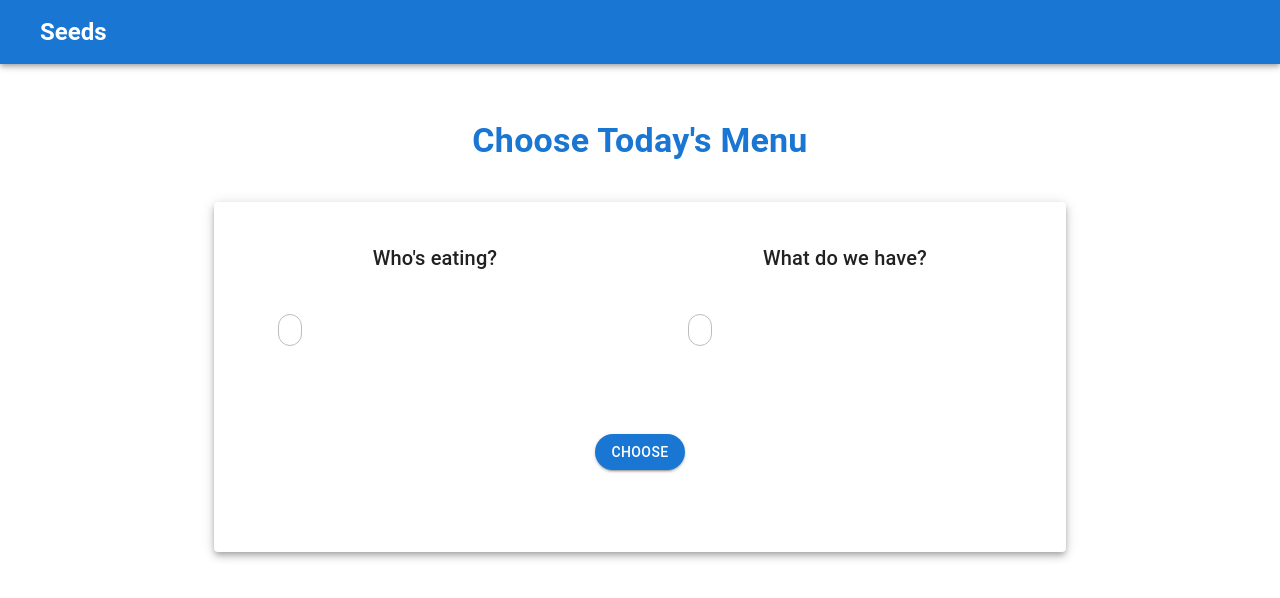
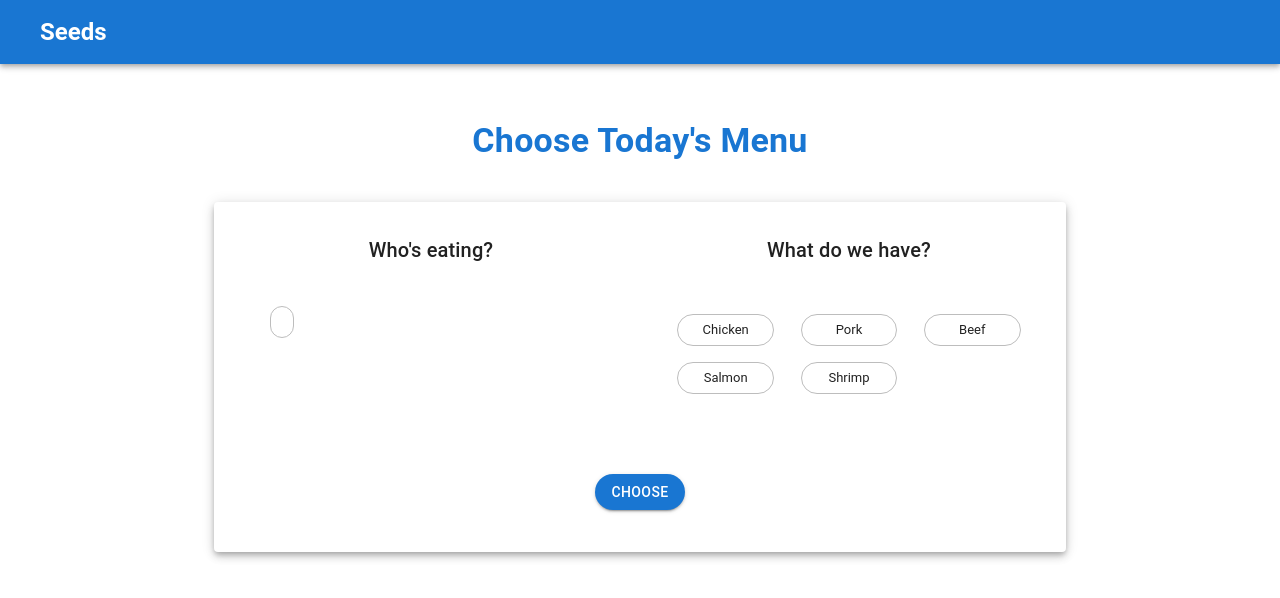
Before and after one commit to mariescoding/reactMenuGenerate, a React (Create React App) app in the folder my-app-test/: page / in a window 1280 px wide. Shown: the top 598 px of the page. Built offline with nearby package versions, Linux system fonts and the light colour scheme.

Commit message:
add ingredient button values

```diff
--- a/my-app-test/src/features/enterInputs/EnterInputs.tsx
+++ b/my-app-test/src/features/enterInputs/EnterInputs.tsx
@@ -9,7 +9,7 @@ export const EnterInputs = () => {
 
   return (
     <Paper elevation={5} sx={{ height: "350px;" }}>
-      <Grid container spacing={2} sx={{ p: 3 }}>
+      <Grid container spacing={2} sx={{ p: 2 }}>
         <EnterPeople />
         <EnterIng />
       </Grid>
--- a/my-app-test/src/features/enterInputs/components/EnterIngredient.tsx
+++ b/my-app-test/src/features/enterInputs/components/EnterIngredient.tsx
@@ -6,8 +6,12 @@ export const EnterIng: React.FC = () => {
   return (
     <Grid item md={6}>
       <Typography variant="h6">What do we have?</Typography>
-      <Grid container spacing={2} sx={{ m: 3 }}>
-        <IngButton ingName={""} />
+      <Grid container spacing={2} sx={{ p: 3, mt: 1 }}>
+        <IngButton name="Chicken" />
+        <IngButton name="Pork" />
+        <IngButton name="Beef" />
+        <IngButton name="Salmon" />
+        <IngButton name="Shrimp" />
       </Grid>
     </Grid>
   );
--- a/my-app-test/src/features/enterInputs/components/IngredientButton.tsx
+++ b/my-app-test/src/features/enterInputs/components/IngredientButton.tsx
@@ -1,14 +1,16 @@
+/* eslint-disable @typescript-eslint/no-unused-vars */
 import Chip from "@mui/material/Chip";
 import Grid from "@mui/material/Grid";
+import { menus } from "/Users/mariemuramatsu/Personal/React/my-app-test/src/demo_data/menu.js";
 
 type Props = {
-  ingName: String;
+  name: String;
 };
 
-export const IngButton: React.FC<Props> = ({ ingName }) => {
+export const IngButton: React.FC<Props> = ({ name }) => {
   return (
-    <Grid item>
-      <Chip label={ingName} variant="outlined"></Chip>
+    <Grid item xs={4}>
+      <Chip label={name} variant="outlined" sx={{ width: "90%" }}></Chip>
     </Grid>
   );
 };
```
